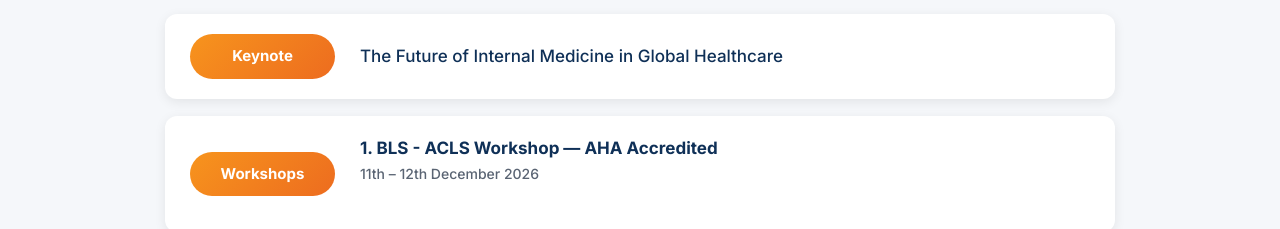
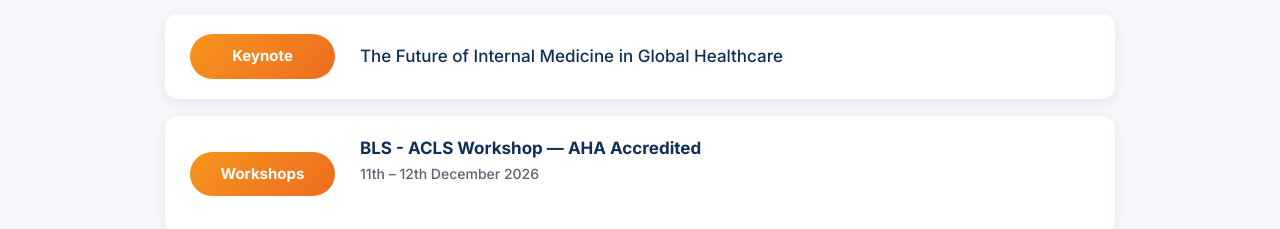
Before and after one commit to snehagoyal987/IMUCON, a plain HTML site: page index.html in a window 1280 px wide. Shown: the part 5880-6109 px from the top of the page. Drawn offline with Linux system fonts and the light colour scheme.

Commit message:
Update index.html

```diff
--- a/index.html
+++ b/index.html
@@ -1557,7 +1557,7 @@
     </div>
 <div class="agenda-text">
 <strong>
-            1. BLS - ACLS Workshop — AHA Accredited
+            BLS - ACLS Workshop — AHA Accredited
         </strong>
 <br/>
 <span style="font-size: 14px; color: #5a6473;">
```
